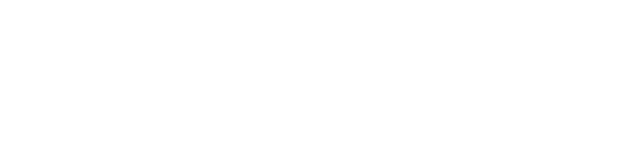
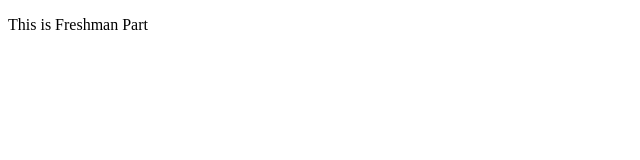
Before and after one commit to noweahc1/company-project, a plain HTML site: page index.html in a window 1280 px wide. Shown: the whole page, without its empty margins (0-640 px from the left). Drawn offline with Linux system fonts and the light colour scheme.

Commit message:
freshman commit

```diff
--- a/index.html
+++ b/index.html
@@ -2,9 +2,9 @@
 <html lang="en">
 <head>
     <meta charset="UTF-8">
-    <title></title>
+    <title>Title</title>
 </head>
 <body>
-
+    <p>This is Freshman Part</p>
 </body>
 </html>
```
